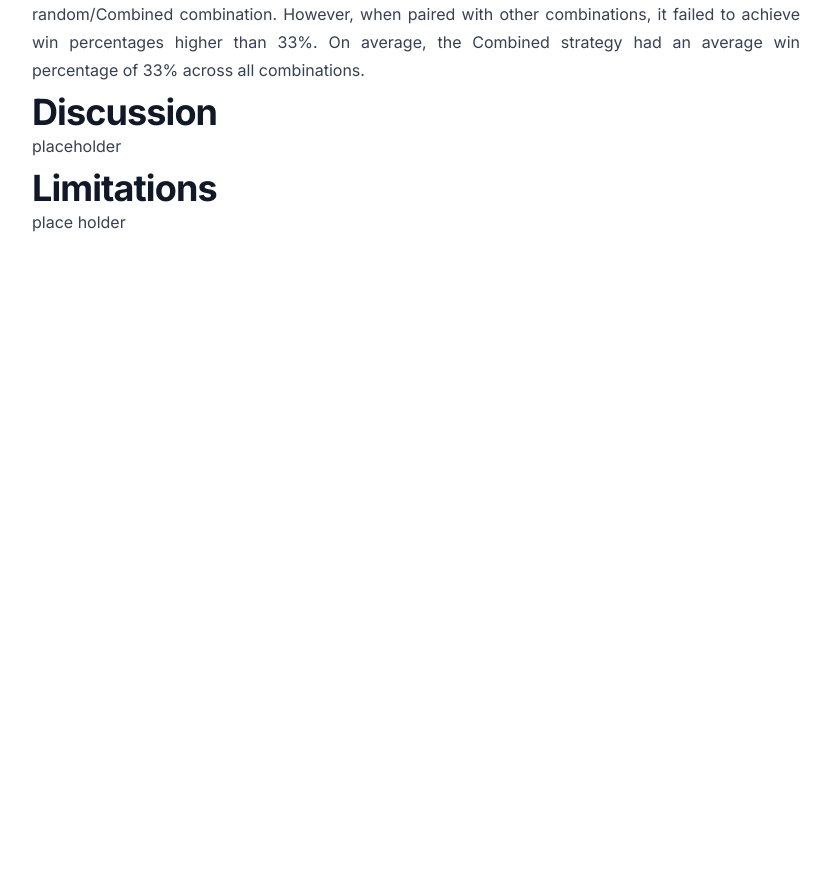
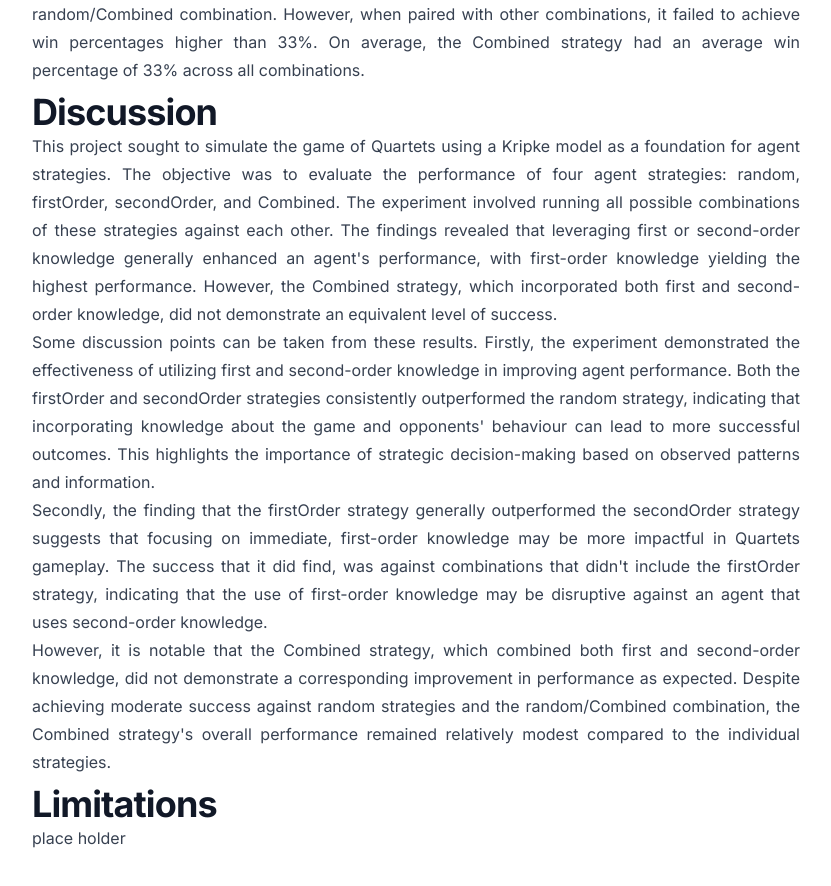
Before and after one commit to koole/quartets-web, a Next.js app: page /discussion in a window 1280 px wide. Shown: the part 820-1706 px from the top of the page, without its empty margins (224-1055 px from the left). Before the commit the page ends 1184 px from the top, so only its background shows below. Built offline with nearby package versions, Linux system fonts and the light colour scheme.

Commit message:
added draft of the discussion

```diff
--- a/src/app/discussion/page.tsx
+++ b/src/app/discussion/page.tsx
@@ -29,7 +29,16 @@ export default function Home() {
             Discussion
           </h1>
           <p>
-            placeholder
+            This project sought to simulate the game of Quartets using a Kripke model as a foundation for agent strategies. The objective was to evaluate the performance of four agent strategies: random, firstOrder, secondOrder, and Combined. The experiment involved running all possible combinations of these strategies against each other. The findings revealed that leveraging first or second-order knowledge generally enhanced an agent's performance, with first-order knowledge yielding the highest performance. However, the Combined strategy, which incorporated both first and second-order knowledge, did not demonstrate an equivalent level of success.
+          </p>
+          <p>
+            Some discussion points can be taken from these results. Firstly, the experiment demonstrated the effectiveness of utilizing first and second-order knowledge in improving agent performance. Both the firstOrder and secondOrder strategies consistently outperformed the random strategy, indicating that incorporating knowledge about the game and opponents' behaviour can lead to more successful outcomes. This highlights the importance of strategic decision-making based on observed patterns and information.
+          </p>
+          <p>
+            Secondly, the finding that the firstOrder strategy generally outperformed the secondOrder strategy suggests that focusing on immediate, first-order knowledge may be more impactful in Quartets gameplay. The success that it did find, was against combinations that didn't include the firstOrder strategy, indicating that the use of first-order knowledge may be disruptive against an agent that uses second-order knowledge.
+          </p>
+          <p>
+            However, it is notable that the Combined strategy, which combined both first and second-order knowledge, did not demonstrate a corresponding improvement in performance as expected. Despite achieving moderate success against random strategies and the random/Combined combination, the Combined strategy's overall performance remained relatively modest compared to the individual strategies.
           </p>
           <h2 className="mt-2 text-3xl font-bold tracking-tight text-gray-900 sm:text-4xl">
             Limitations
```
